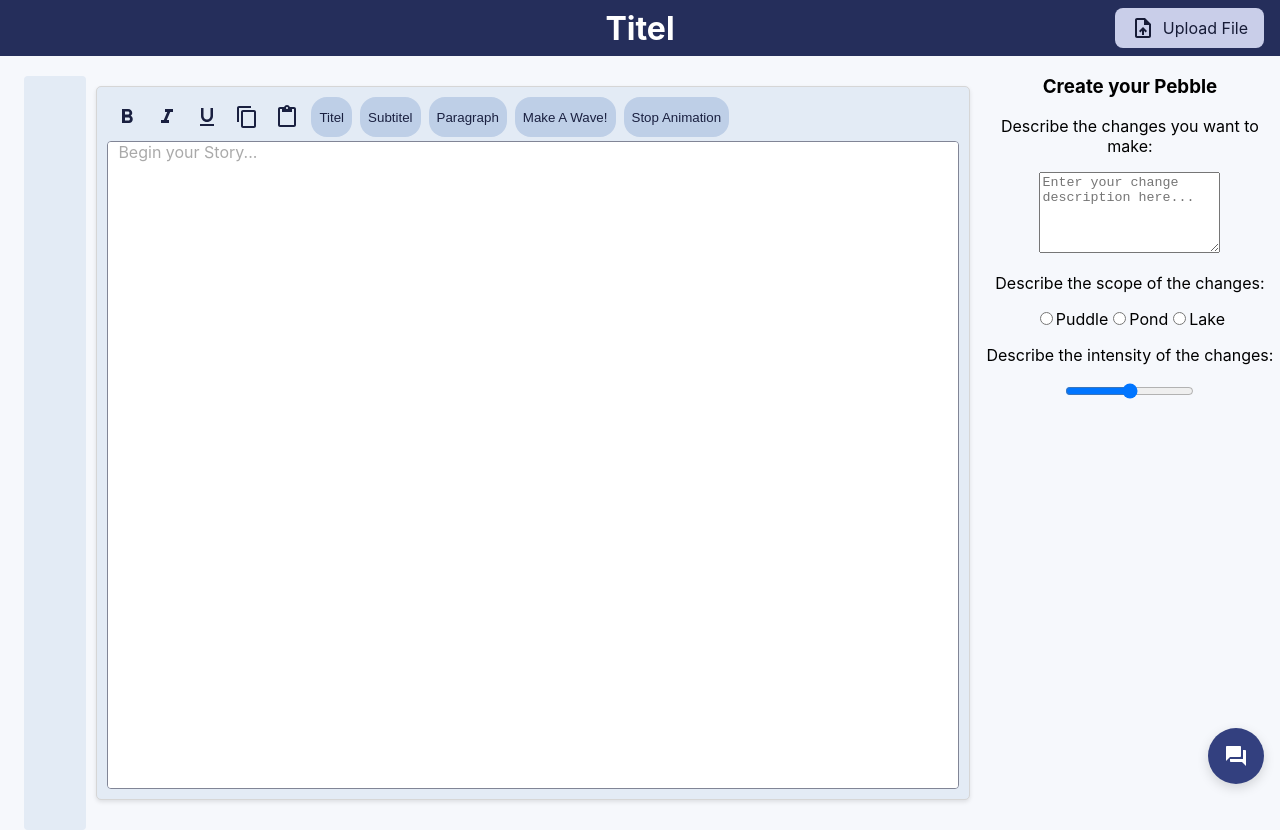
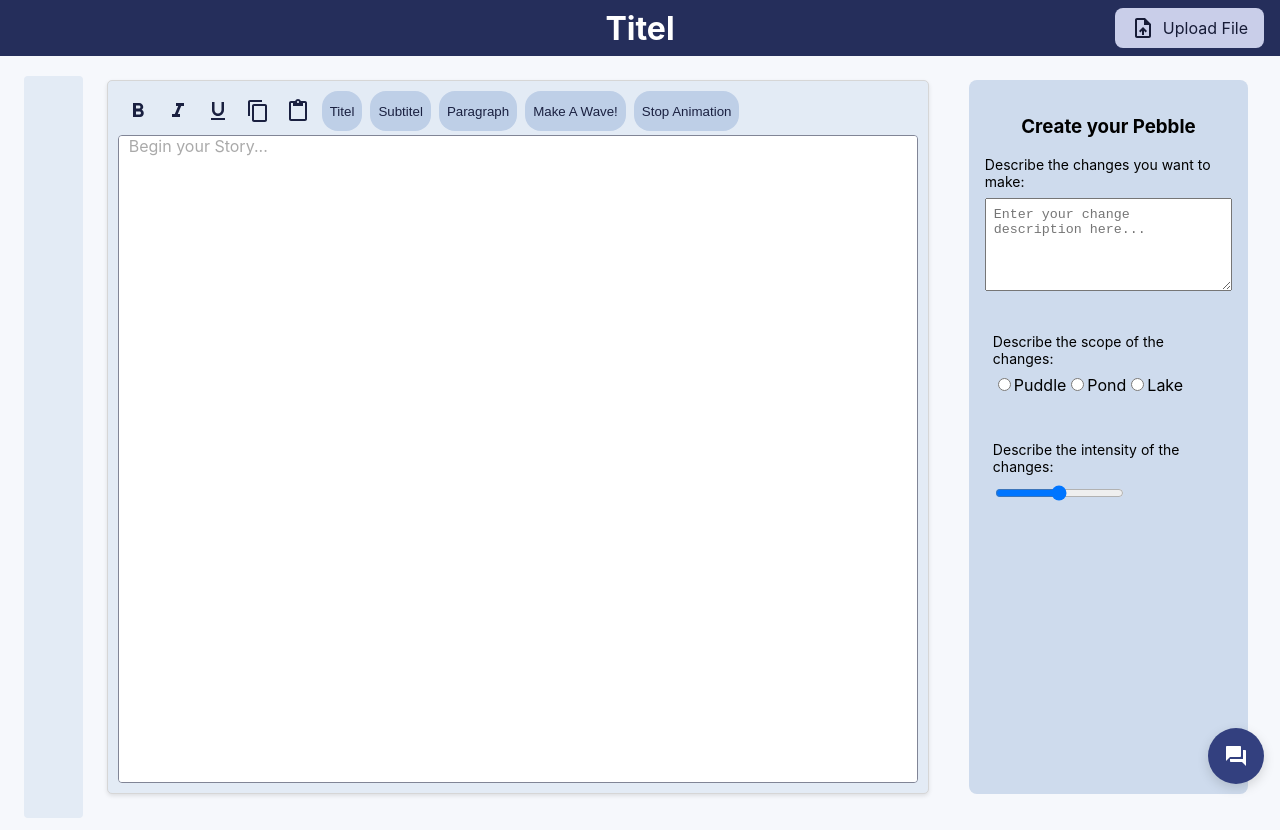
Before and after one commit to EmlMeml/thesis-project, a React (Create React App) app: page / in a window 1280 px wide. Built offline with nearby package versions, Linux system fonts and the light colour scheme.

Commit message:
added basic first css

```diff
--- a/src/App.js
+++ b/src/App.js
@@ -1,5 +1,6 @@
 import './css/App.css';
 import './css/wave-test.css';
+import './css/form.css';
 import React, { useState } from 'react';
 import TopBar from './custom/TopBar.js';
 import { MyEditor } from './custom/Editor.tsx';
--- a/src/css/App.css
+++ b/src/css/App.css
@@ -58,8 +58,8 @@ body{
 
 #editor-container {
   width: 70%;
-  margin: 20px auto;
-  padding: 10px;
+  margin: 16px;
+  padding: 8px;
   font-size: 16px;
   align-content: right;
 
--- /dev/null
+++ b/src/css/form.css
@@ -0,0 +1,37 @@
+#change-creator {
+    background-color: #cedbed;
+    margin: 24px 32px 24px 16px;
+    border-radius: 8px;
+    padding: 16px 16px 16px 16px;
+
+}
+
+#change-creator p {
+    font-size: 14px;
+    margin-bottom: 8px;
+    text-align: left;
+}
+
+.change-elements {
+    width: 100%;
+    padding: 8px;
+    box-sizing: border-box;
+    text-align: left;
+}
+
+#change-description-container {
+    margin-bottom: 16px;
+}
+
+#change-scope-container {
+    margin-bottom: 16px;
+}
+
+#change-intensity-container {
+    margin-bottom: 16px;
+}
+
+#change-visualize-container {
+    margin-top: 16px;
+    text-align: center;
+}
--- a/src/custom/ChangeCreator.tsx
+++ b/src/custom/ChangeCreator.tsx
@@ -4,9 +4,9 @@ export const ChangeCreator = () => {
         <h3>Create your Pebble</h3>
         <div id="change-description-container">
             <p>Describe the changes you want to make:</p>
-            <textarea id="change-description" className="change-description" placeholder="Enter your change description here..." rows={5}></textarea>
+            <textarea id="change-description" className="change-elements" placeholder="Enter your change description here..." rows={5}></textarea>
         </div>
-        <div id="change-scope-container">
+        <div id="change-scope-container" className="change-elements">
             <p>Describe the scope of the changes:</p>
             <input type="radio" id="change-scope-word" name="change-scope" value="word" />
             <label htmlFor="change-scope-word">Puddle</label>
@@ -15,9 +15,9 @@ export const ChangeCreator = () => {
             <input type="radio" id="change-scope-paragraph" name="change-scope" value="paragraph" />
             <label htmlFor="change-scope-paragraph">Lake</label>
        </div>
-        <div id="change-intensity-container">
+        <div id="change-intensity-container" className="change-elements">
             <p>Describe the intensity of the changes:</p>
-            <input type="range" id="change-intensity" className="change-intensity" min="1" max="5" defaultValue="3" />
+            <input type="range" id="change-intensity"  min="1" max="5" defaultValue="3" />
         </div>
        <div id="change-visualize-container">
        {/* Todo: Add dynamic pic for stone that is "thrown" based on the intensity of the change */}
```
